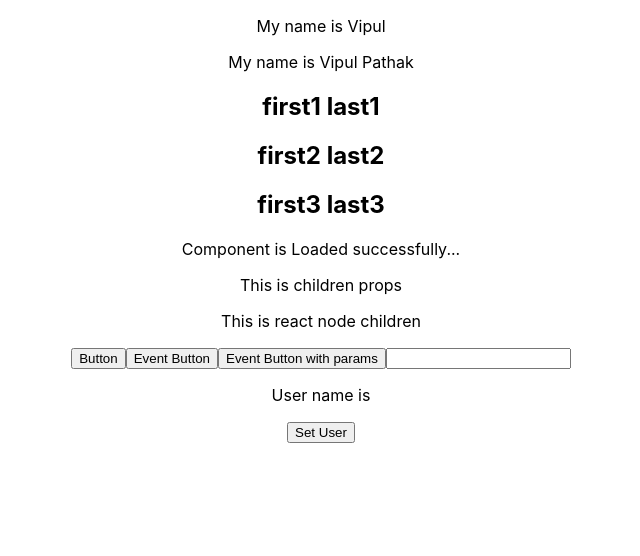
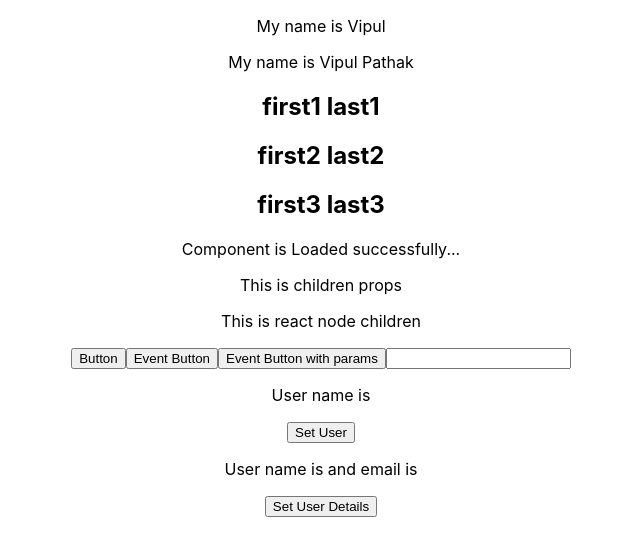
Before and after one commit to vipulpathak113/TypescriptLearning, a React (Create React App) app: page / in a window 1280 px wide. Shown: the top 556 px of the page, without its empty margins (319-959 px from the left). Built offline with nearby package versions, Linux system fonts and the light colour scheme.

Commit message:
usecontext type

```diff
--- a/src/App.tsx
+++ b/src/App.tsx
@@ -7,6 +7,8 @@ import Children from "./components/ChildrenType";
 import ReactChildren from "./components/ReactChildrenType";
 import EventType from "./components/EventType";
 import UseState from "./components/useStateType";
+import User from "./context/User";
+import { UserContextProvider } from "./context/UserContext";
 
 function App() {
   const person = {
@@ -55,6 +57,9 @@ function App() {
         value=""
       />
       <UseState/>
+      <UserContextProvider>
+        <User/>
+      </UserContextProvider>
     </div>
   );
 }
--- /dev/null
+++ b/src/context/User.tsx
@@ -0,0 +1,25 @@
+import { useContext } from "react";
+import { UserContext } from "./UserContext";
+
+const User = () => {
+  const userContext = useContext(UserContext);
+
+  const handleUserDetails = () => {
+    userContext.setUser({
+      name: "Vipul",
+      email: "vipul@example.com",
+    });
+  };
+
+  return (
+    <>
+      <p>
+        User name is {userContext.user?.name} and email is{" "}
+        {userContext.user?.email}
+      </p>
+      <button onClick={handleUserDetails}>Set User Details</button>
+    </>
+  );
+};
+
+export default User;
--- /dev/null
+++ b/src/context/UserContext.tsx
@@ -0,0 +1,27 @@
+import React, { useState, createContext } from "react";
+
+type UserContextProviderType = {
+  children: React.ReactNode;
+};
+
+type AuthUser = {
+  name: string;
+  email: string;
+};
+
+type ContextValue = {
+  user: null | AuthUser;
+  setUser: React.Dispatch<React.SetStateAction<AuthUser | null>>;
+};
+
+export const UserContext = createContext({} as ContextValue);
+
+export const UserContextProvider = ({ children }: UserContextProviderType) => {
+  const [user, setUser] = useState<null | AuthUser>(null);
+
+  return (
+    <UserContext.Provider value={{ user, setUser }}>
+      {children}
+    </UserContext.Provider>
+  );
+};
```
